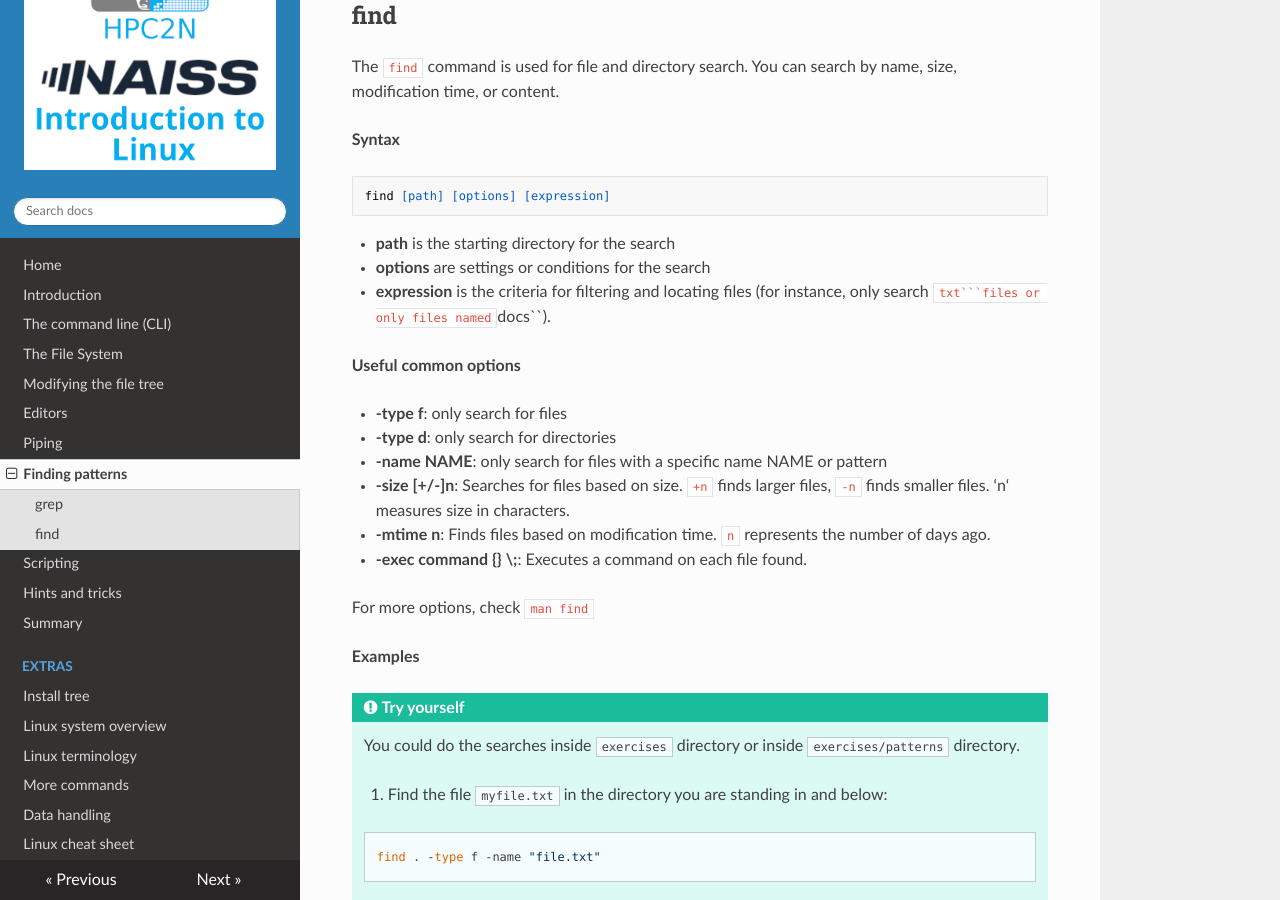
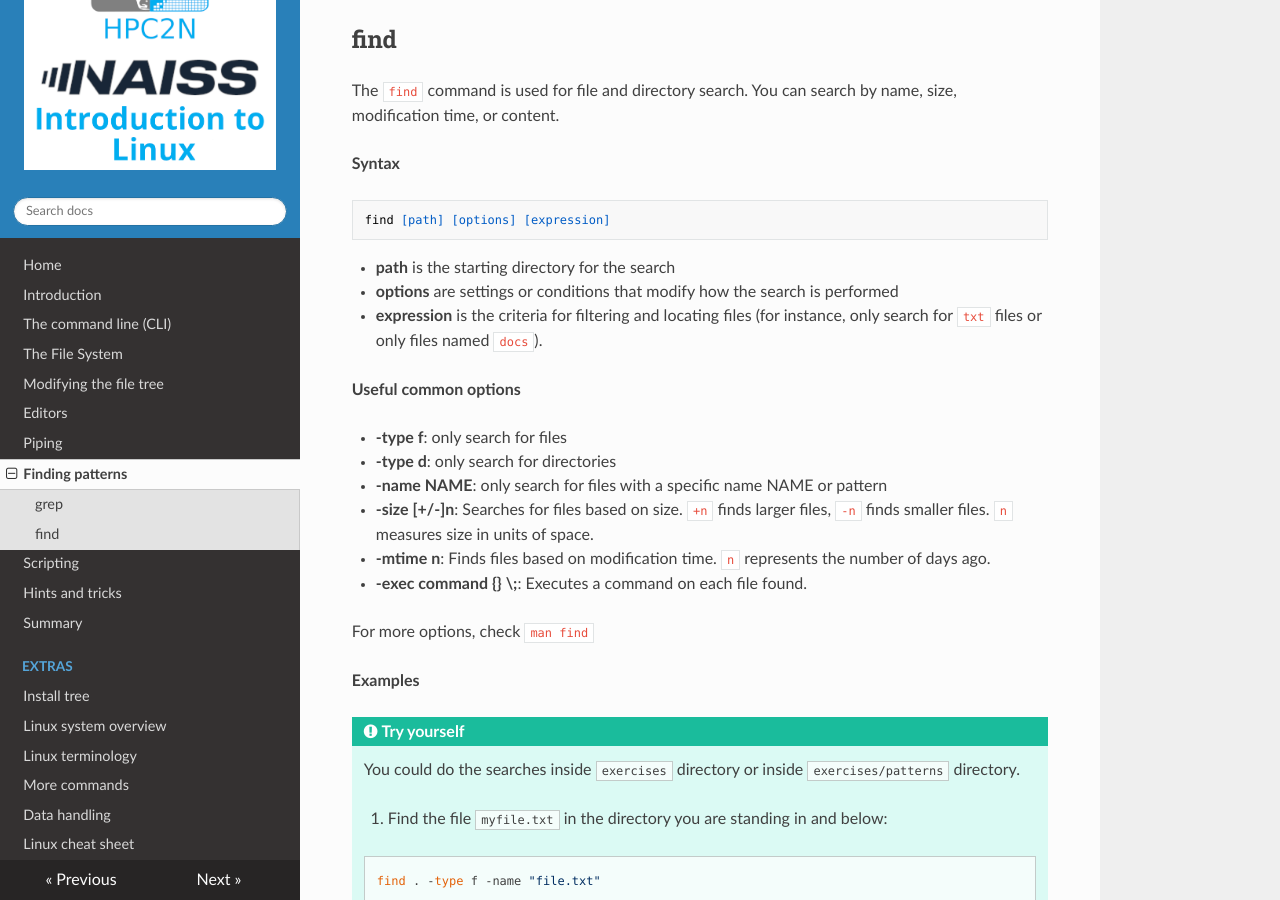
Before and after one commit to hpc2n/intro-linux, an MkDocs documentation site: the page built from docs/patterns.md, in a window 1280 px wide and 900 px high, scrolled down 2399 px. Built offline with MkDocs 1.6.1, drawn with Linux system fonts in a browser that asks for light colours; nearby versions of some CDN libraries; some of the changed text lies outside the part shown.

Commit message:
Patterns: grep and find options corrections

````diff
--- a/docs/patterns.md
+++ b/docs/patterns.md
@@ -102,15 +102,15 @@
 ```
 
 - **path** is the starting directory for the search
-- **options** are settings or conditions for the search
-- **expression** is the criteria for filtering and locating files (for instance, only search ``txt```files or only files named ``docs``).
+- **options** are settings or conditions that modify how the search is performed
+- **expression** is the criteria for filtering and locating files (for instance, only search for ``txt`` files or only files named ``docs``).
 
 **Useful common options**
 
 - **-type f**: only search for files
 - **-type d**: only search for directories
 - **-name NAME**: only search for files with a specific name NAME or pattern
-- **-size [+/-]n**: Searches for files based on size. `+n` finds larger files, `-n` finds smaller files. ‘n‘ measures size in characters.
+- **-size [+/-]n**: Searches for files based on size. `+n` finds larger files, `-n` finds smaller files. `n` measures size in units of space.
 - **-mtime n**: Finds files based on modification time. `n` represents the number of days ago.
 - **-exec command {} \;**: Executes a command on each file found.
 
````
Also changed, not shown: other parts of docs/patterns.md (+1 -1 lines).
